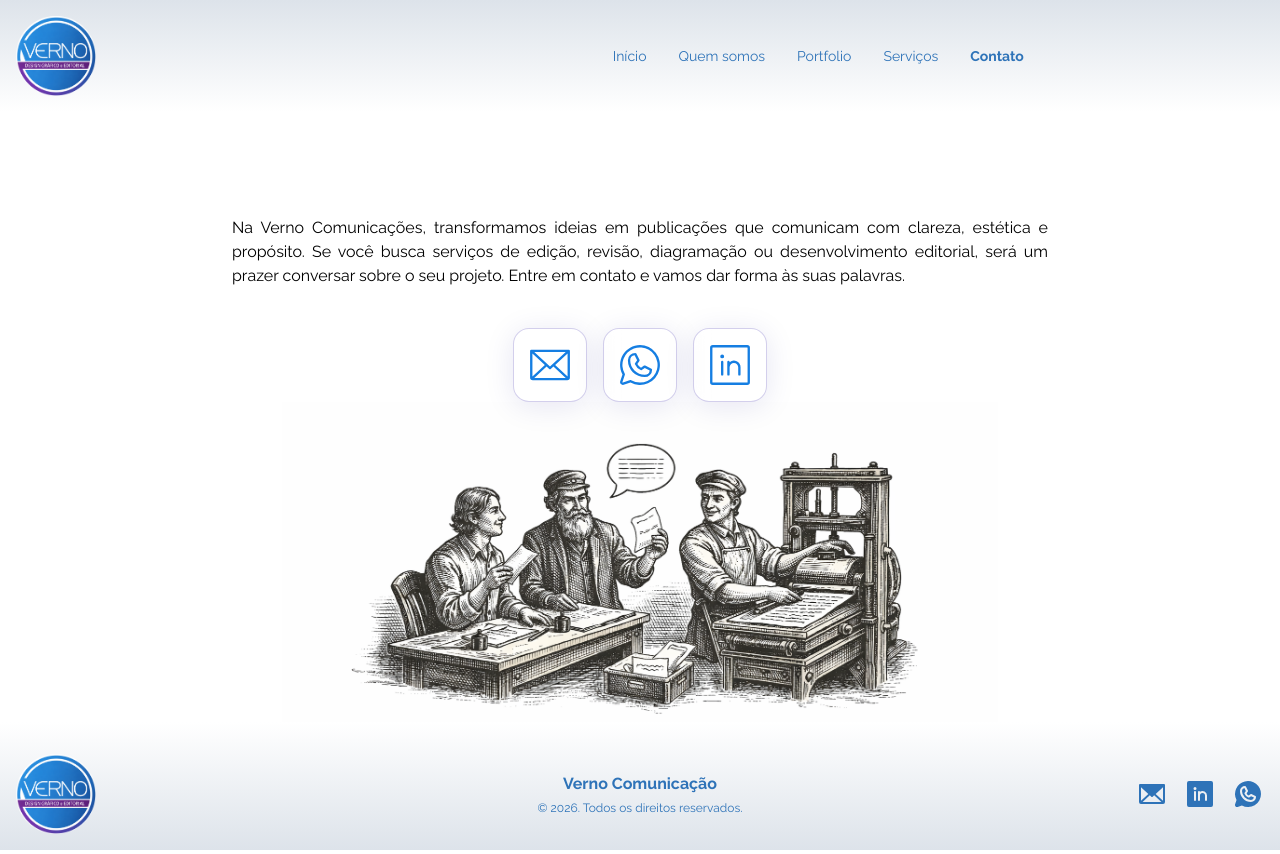
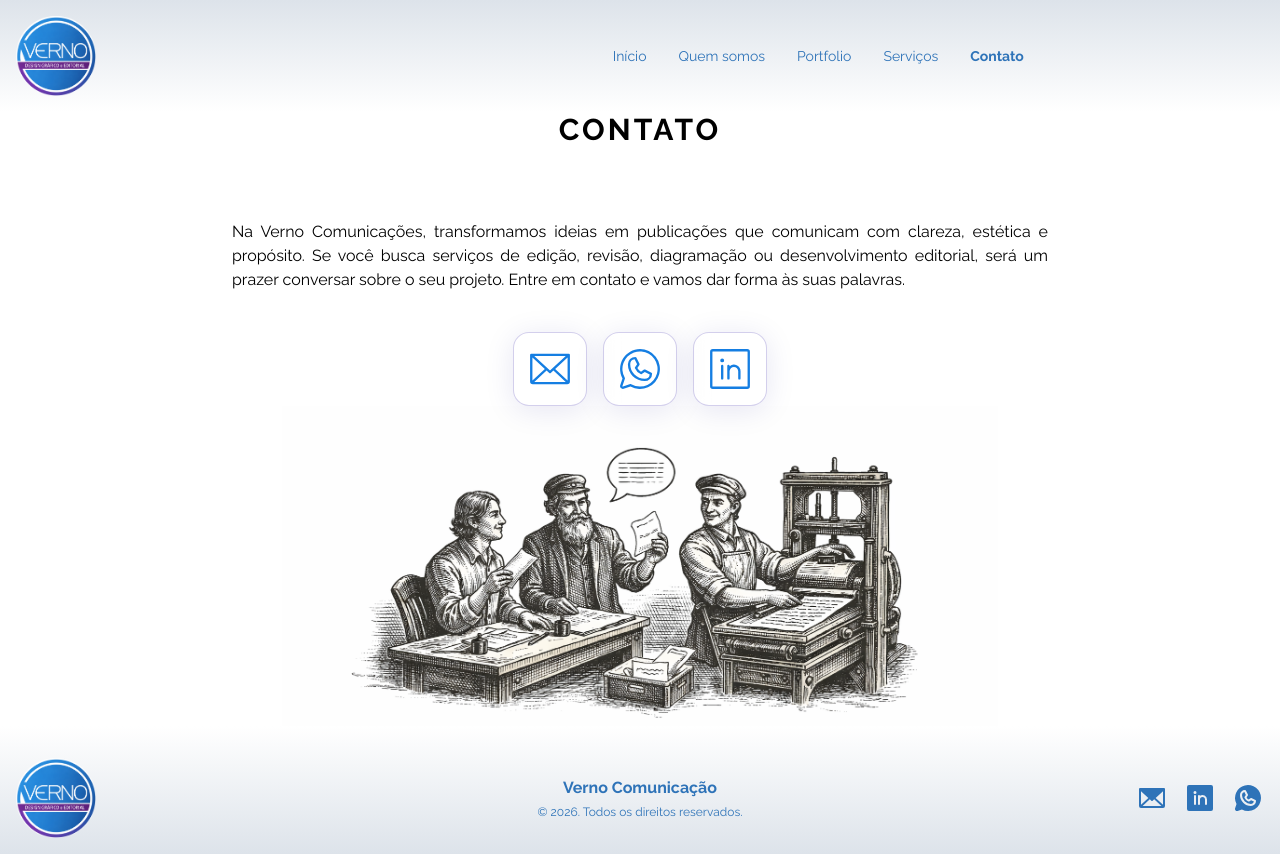
Before and after one commit to Qcarvalhooliveira/verno-portfolio, a React (Vite) app: page /contact in a window 1280 px wide. Built offline with nearby package versions, Linux system fonts and the light colour scheme.

Commit message:
refactor[pages/contact]: minor fixes in layout and forgoten title

```diff
--- a/src/pages/Contact.tsx
+++ b/src/pages/Contact.tsx
@@ -27,8 +27,9 @@ Atenciosamente,
   return (
     <div className="flex min-h-screen flex-col ">
       <Header />
+      <h2 className="text-3xl tracking-widest uppercase font-bold text-center">Contato</h2>
       <main className="flex flex-col items-center justify-center">
-        <div className="w-4xl p-10 mt-16">
+        <div className="w-4xl p-10 mt-8">
           <p className="text-justify">
             Na Verno Comunicações, transformamos ideias em publicações que comunicam com clareza,
             estética e propósito. Se você busca serviços de edição, revisão, diagramação ou
```
